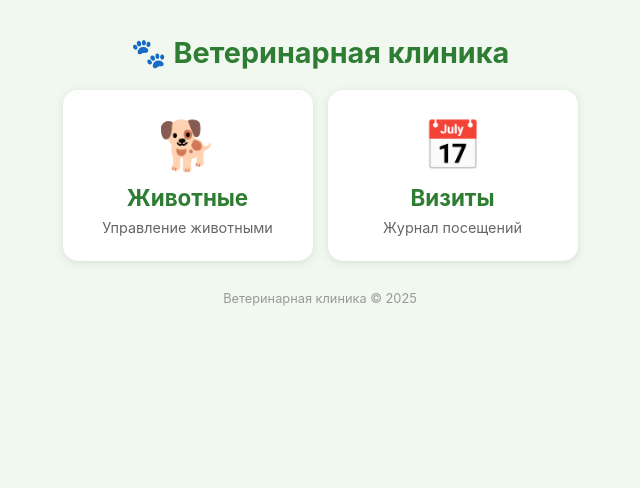
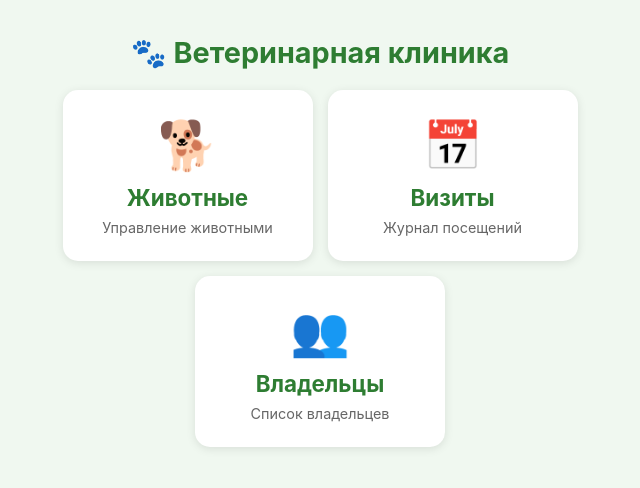
Before and after one commit to yakini10/yakini10.github.io, a PHP site: page /essaie/index.php in a window 1280 px wide. Shown: the top 488 px of the page, without its empty margins (320-960 px from the left). Run offline with PHP 8.4, Linux system fonts and the light colour scheme.

Commit message:
Update index.php

```diff
--- a/essaie/index.php
+++ b/essaie/index.php
@@ -59,8 +59,12 @@ require_once 'config.php';
             <a href="visites.php">Визиты</a>
             <p>Журнал посещений</p>
         </div>
+        <div class="menu-card">   <!-- NOUVEAU -->
+            <span class="emoji">👥</span>
+            <a href="proprietaires.php">Владельцы</a>
+            <p>Список владельцев</p>
+        </div>
     </div>
-    <div class="footer">Ветеринарная клиника © 2025</div>
 </div>
 </body>
 </html>
```
